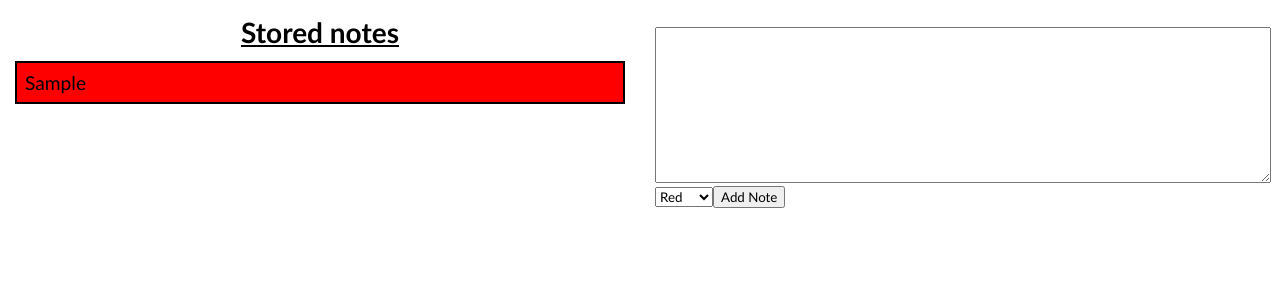
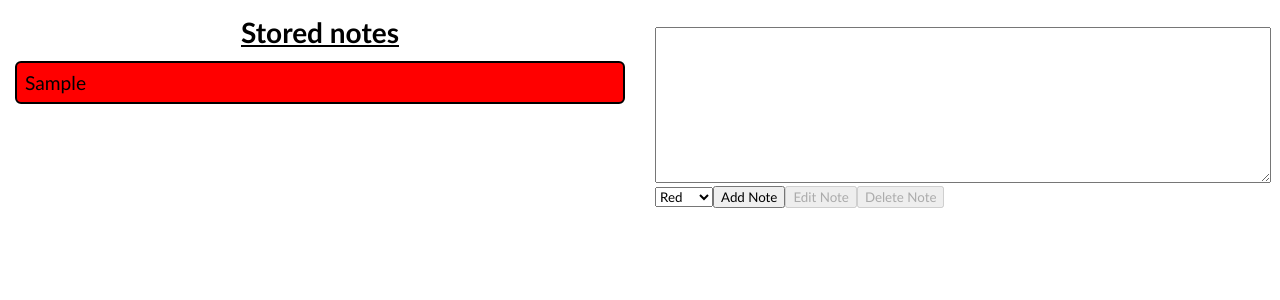
Before and after one commit to mattweedy/richWeb-lab-4, a React (Create React App) app in the folder note-taker/: page / in a window 1280 px wide. Both pictures are taken after typing "Sample" into the empty fields and a click on the button "Add Note". Shown: the top 300 px of the page. Built offline with nearby package versions, Linux system fonts and the light colour scheme.

Commit message:
fixed functionality

```diff
--- a/note-taker/src/App.css
+++ b/note-taker/src/App.css
@@ -59,7 +59,7 @@ label {
 
 .grid {
   display: grid;
-  grid-template-columns: repeat(2, 1fr);
+  grid-template-columns: repeat(2, minmax(0, 1fr));
 }
 
 .note {
@@ -70,7 +70,9 @@ label {
   padding: 8px;
   margin-bottom: 12px;
   overflow: auto;
+  overflow-wrap: break-word;
   border: 2px solid black;
+  border-radius: 6px;
 }
 
 .note:hover {
--- a/note-taker/src/App.js
+++ b/note-taker/src/App.js
@@ -47,7 +47,7 @@ const App = () => {
             </div>
 
             <div id="notes-new">
-                <NoteForm addNote={addNote} />
+                <NoteForm addNote={addNote} editNote={editNote} deleteNote={deleteNote} currentNote={currentNote} setCurrentNote={setCurrentNote} />
             </div>
         </div>
     );
--- a/note-taker/src/components/Note.js
+++ b/note-taker/src/components/Note.js
@@ -1,8 +1,14 @@
 import React from "react";
 
-function Note({ note, selectNote }) {
+function Note({ note, selectNote, currentNote }) {
+    console.log("current : ", currentNote)
     return (
-        <div className="note" style={{backgroundColor: note.color}} onClick={() => selectNote(note)}>
+        <div
+        // className={`note ${currentNote === note ? 'selected' : ''}`}
+        className="note"
+        style={{backgroundColor: note.color}}
+        onClick={() => selectNote(note)}
+        >
             {note.text}
         </div>
     );
--- a/note-taker/src/components/NoteForm.js
+++ b/note-taker/src/components/NoteForm.js
@@ -1,6 +1,6 @@
 import React, { useState } from "react";
 
-function NoteForm({ addNote, editNote, deleteNote, currentNote }) {
+function NoteForm({ addNote, editNote, deleteNote, currentNote, setCurrentNote }) {
     const[noteText, setNoteText] = useState("");
     const[noteColour, setNoteColour] = useState("red");
 
@@ -12,6 +12,7 @@ function NoteForm({ addNote, editNote, deleteNote, currentNote }) {
             addNote(noteText, noteColour);
         }
         setNoteText("");
+        setCurrentNote(null);
     };
 
     return (
@@ -22,14 +23,21 @@ function NoteForm({ addNote, editNote, deleteNote, currentNote }) {
                 onChange={(e) => setNoteText(e.target.value)}
             />
             {/* colour select */}
-            <select value={noteColour} onChange={(e) => setNoteColour(e.target.value)}>
+            <select
+            value={noteColour}
+            onChange={(e) => setNoteColour(e.target.value)}
+            >
                 <option value={"red"}>Red</option>
                 <option value={"green"}>Green</option>
                 <option value={"blue"}>Blue</option>
             </select>
             {/* buttons */}
-            <button type="submit">{currentNote ? "Edit Note" : "Add Note"}</button>
-            {currentNote && <button type="button" onClick={deleteNote}>Delete Note</button>}
+            {/* <button type="submit">{currentNote ? "Edit Note" : "Add Note"}</button>
+            <button type="submit">{"Add Note"}</button>
+            {currentNote && <button type="button" onClick={deleteNote}>Delete Note</button>} */}
+            <button type="submit">Add Note</button>
+            <button type="submit" disabled={!currentNote}>Edit Note</button>
+            <button type="button" onClick={deleteNote} disabled={!currentNote}>Delete Note</button>
         </form>
     )
 }
```
